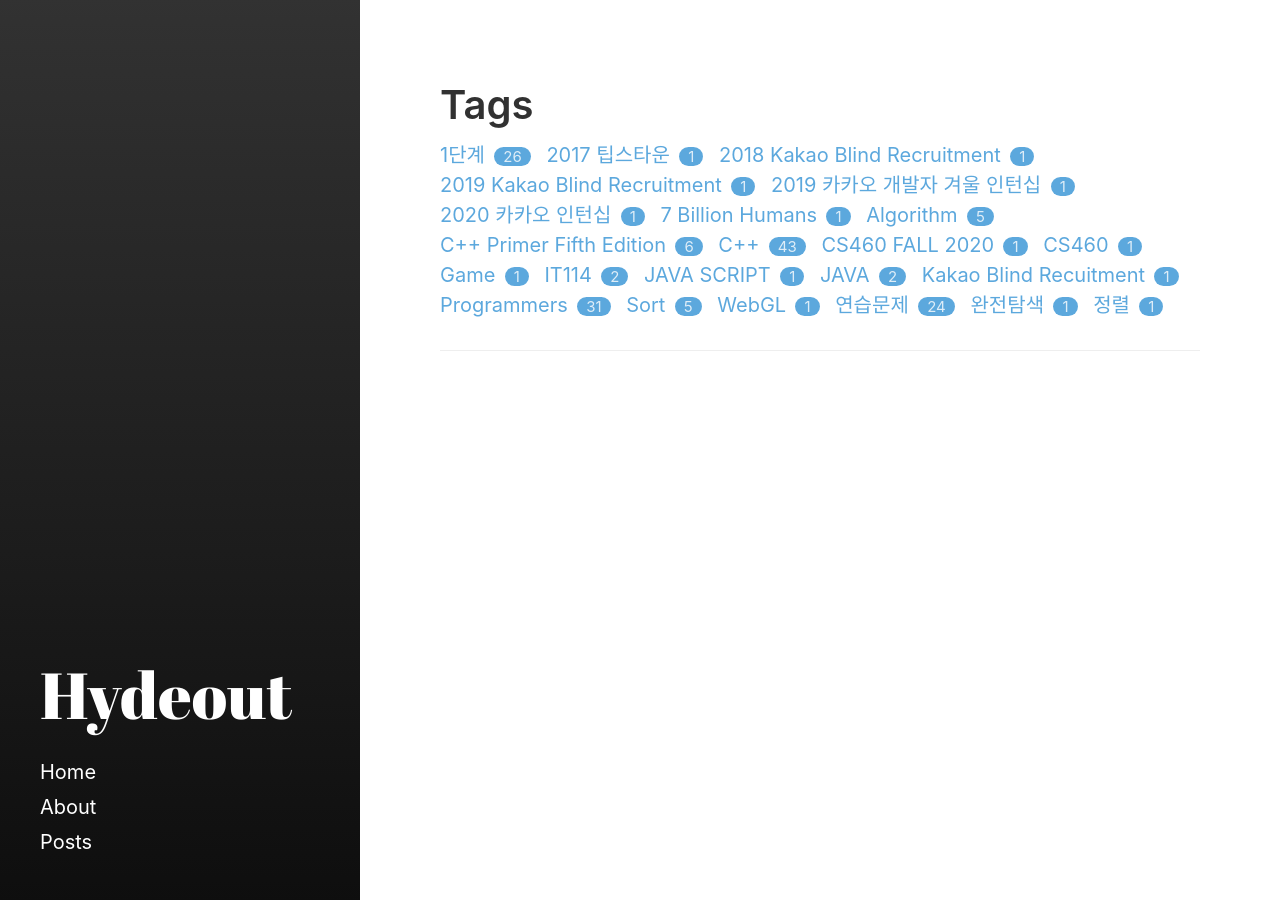
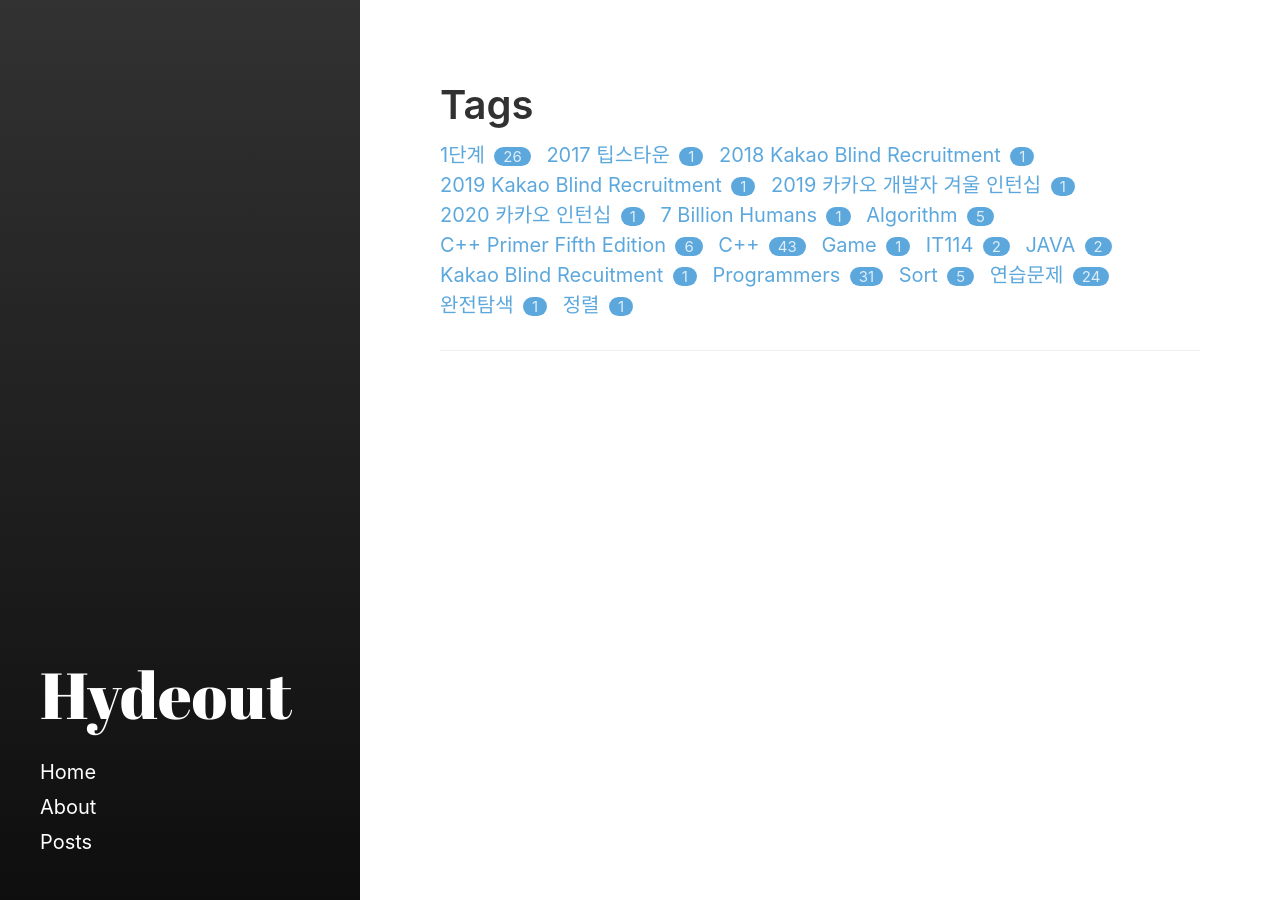
Before and after one commit to C13H12N4O2/C13H12N4O2.github.io, a Jekyll site: the page built from tags.html, in a window 1280 px wide. Built offline with Jekyll 4.4.1, drawn with Linux system fonts in a browser that asks for light colours.

```diff
--- a/_posts/2020-09-21-02-41-Cube-Fox-CS460.md
+++ b/_posts/Cube_Fox.html
@@ -1,15 +1,3 @@
----
-layout: post
-title: "CS460 FALL 2020: Cube Fox"
-categories:
-  - CS460 FALL 2020
-tags:
-  - JAVA SCRIPT
-  - WebGL
-  - CS460 FALL 2020
-  - CS460
-last_modified_at: 2020-09-15-23-18
----
 
 <html>
   <head>
```
